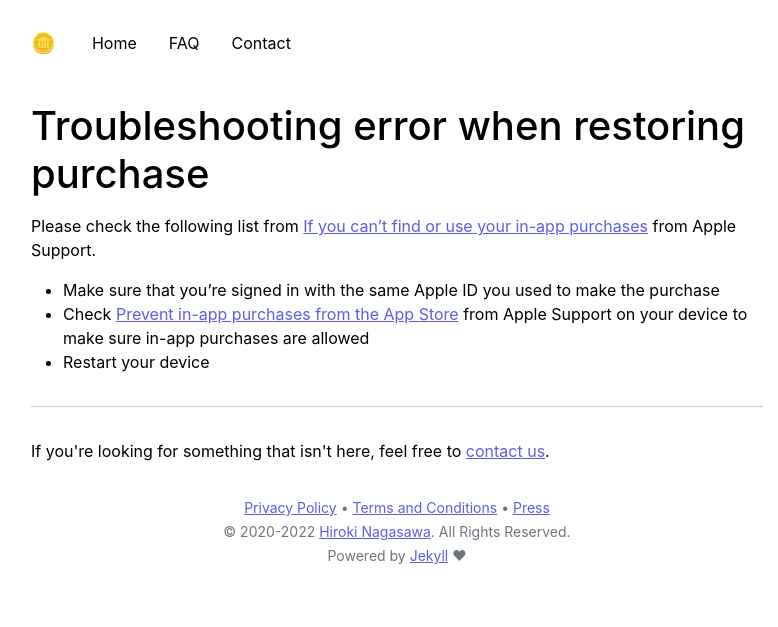
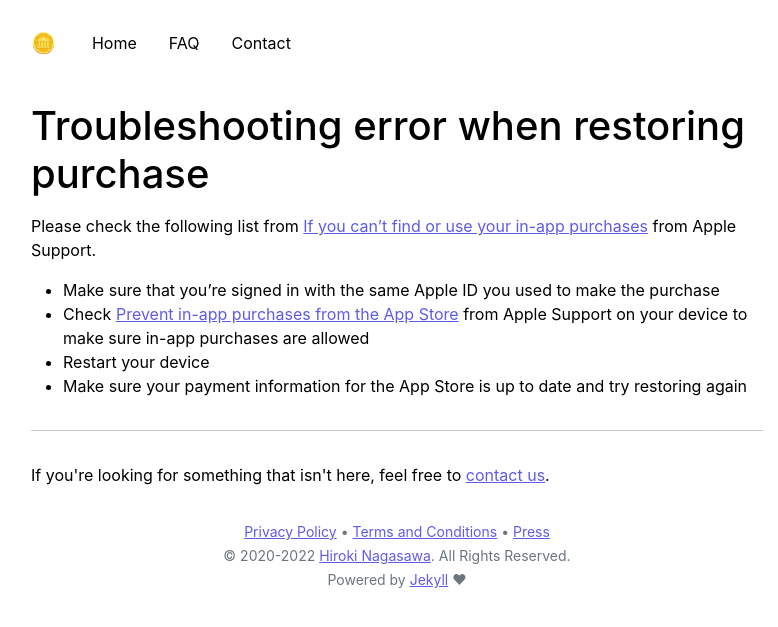
Before and after one commit to bluecometlabs/getexpenses.app, a Jekyll site: the page built from pages/faq/troubleshooting-error-when-restoring-purchase.md, in a window 1280 px wide. Shown: the top 627 px of the page, without its empty margins (243-1021 px from the left). Built offline with Jekyll 4.4.1, drawn with Linux system fonts in a browser that asks for light colours.

Commit message:
Update faq page

```diff
--- a/pages/faq/troubleshooting-error-when-restoring-purchase.md
+++ b/pages/faq/troubleshooting-error-when-restoring-purchase.md
@@ -11,5 +11,6 @@ Please check the following list from [If you can't find or use your in-app purch
 - Make sure that you're signed in with the same Apple ID you used to make the purchase
 - Check [Prevent in-app purchases from the App Store](https://support.apple.com/en-us/HT204396) from Apple Support on your device to make sure in-app purchases are allowed
 - Restart your device
+- Make sure your payment information for the App Store is up to date and try restoring again
 
 {% include faq_footer.html %}
```
